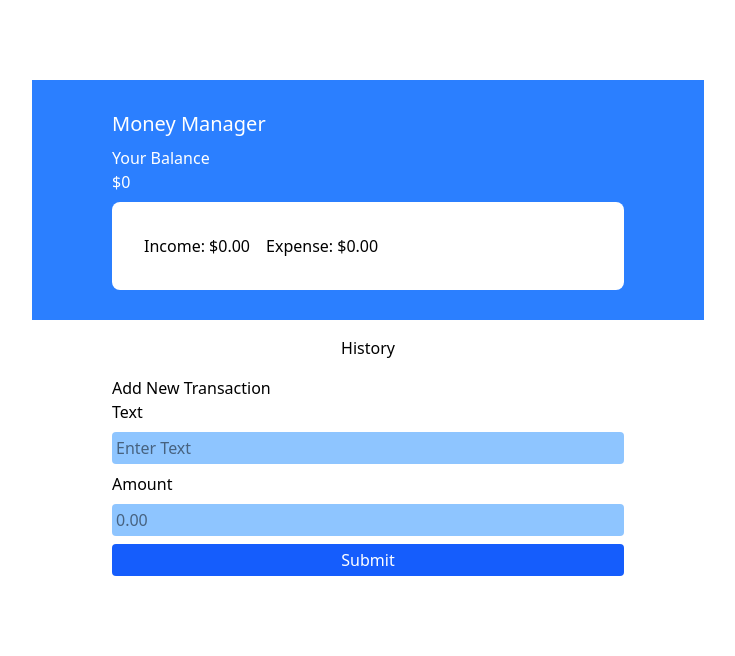
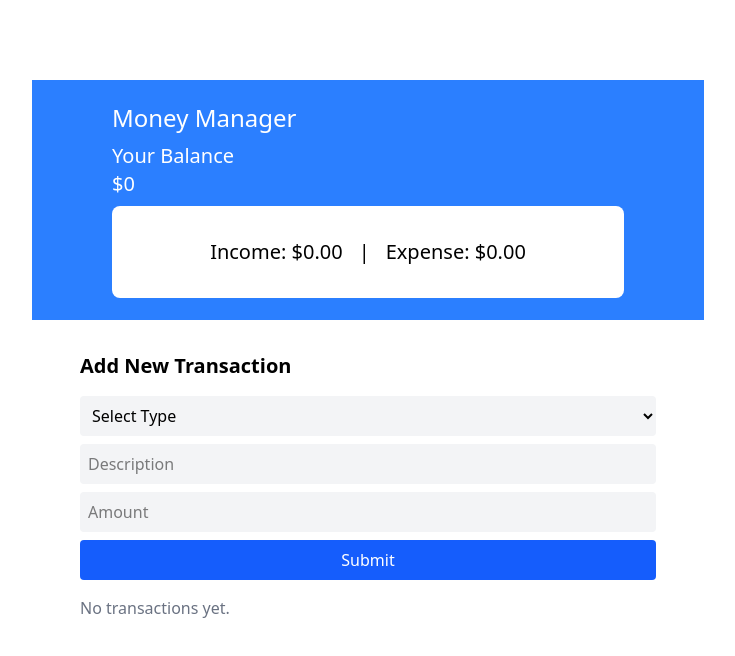
Before and after one commit to LordMamoo/Money-React, a React (Vite) app: page / in a window 1280 px wide. Shown: the top 656 px of the page, without its empty margins (272-1007 px from the left). Built offline with nearby package versions, Linux system fonts and the light colour scheme.

Commit message:
created feature to add transactions to site

```diff
--- a/src/App.jsx
+++ b/src/App.jsx
@@ -1,17 +1,12 @@
-import { useState } from 'react'
 import Balance from "./components/Balance.jsx";
 import History from "./components/History.jsx";
-import Transaction from "./components/Transaction.jsx"
 
 function App() {
-  // const [count, setCount] = useState(0)
-
   return (
     <>
       <main className='min-h-dvh w-dvw flex flex-col items-center gap-4 p-20'>
           <Balance />
           <History />
-          <Transaction />
       </main>
     </>
   );
--- a/src/components/Balance.jsx
+++ b/src/components/Balance.jsx
@@ -1,3 +1,5 @@
+import History from "History.jsx"
+
 export default function Balance() {
     let income = (0).toFixed(2);
     let expense = (0).toFixed(2);
@@ -11,13 +13,14 @@ export default function Balance() {
 
     return (
         <div id="balance" className='flex flex-col justify-center items-center gap-2 p-4 bg-blue-500 w-2xl h-60 text-white'>
-            <h1 className="text-xl w-lg">Money Manager</h1>
-            <div className="w-lg">
+            <h1 className="text-2xl w-lg">Money Manager</h1>
+            <div className="w-lg text-xl">
                 <h2>Your Balance</h2>
                 <span>${balance}</span>
             </div>
-            <div className="flex gap-4 p-8 w-lg bg-white rounded-lg text-black">
+            <div className="flex justify-center items-center gap-4 p-8 w-lg bg-white rounded-lg text-black text-xl">
                 <span>Income: ${income}</span>
+                <span>|</span>
                 <span>Expense: ${expense}</span>
             </div>
         </div>
--- a/src/components/History.jsx
+++ b/src/components/History.jsx
@@ -1,6 +1,29 @@
+// History.jsx
+import { useState, useEffect } from "react";
+import TransactionForm from "./TransactionForm";
+import TransactionList from "./TransactionList";
+
 export default function History() {
+    const [transactions, setTransactions] = useState([]);
+
+    // Load from localStorage when component mounts
+    useEffect(() => {
+        const saved = JSON.parse(localStorage.getItem("transactions")) || [];
+        setTransactions(saved);
+    }, []);
+
+    // Save to localStorage when transactions change
+    useEffect(() => {
+        localStorage.setItem("transactions", JSON.stringify(transactions));
+    }, [transactions]);
+
     return (
-        <h1>History</h1>
-    )
-
+        <div className="p-4">
+            <TransactionForm
+                transactions={transactions}
+                setTransactions={setTransactions}
+            />
+            <TransactionList transactions={transactions} />
+        </div>
+    );
 }
--- a/src/components/Transaction.jsx
+++ /dev/null
@@ -1,18 +0,0 @@
-export default function Transaction() {
-    function addTransaction() {
-
-    }
-
-    return (
-        <div className="w-lg text-left">
-            <h1>Add New Transaction</h1>
-            <form action="submit" className="flex flex-col gap-2">
-                <label htmlFor="type">Text</label>
-                <input id="type" type="text" placeholder="Enter Text" className="p-1 bg-blue-300 rounded" />
-                <label htmlFor="amount">Amount</label>
-                <input id="amount" type="text" placeholder="0.00" className="p-1 bg-blue-300 rounded" />
-                <input type="submit" className="p-1 bg-blue-600 rounded text-white" />
-            </form>
-        </div>
-    )
-}
--- /dev/null
+++ b/src/components/TransactionForm.jsx
@@ -0,0 +1,80 @@
+// TransactionForm.jsx
+import { useState } from "react";
+
+export default function TransactionForm({ transactions = [], setTransactions }) {
+    const [formData, setFormData] = useState({
+        type: "",
+        text: "",
+        amount: "",
+    });
+
+    function handleChange(e) {
+        const { id, value } = e.target;
+        setFormData((prev) => ({ ...prev, [id]: value }));
+    }
+
+    function handleBlur(event) {
+        const { id, value } = event.target;
+
+        if (id === "amount") {
+            const numericValue = parseFloat(value.replace(/[^0-9.-]+/g, ""));
+            if (!isNaN(numericValue)) {
+                const formatted = numericValue.toLocaleString("en-US", {
+                    style: "currency",
+                    currency: "USD",
+                });
+                setFormData((prevData) => ({
+                    ...prevData,
+                    amount: formatted,
+                }));
+            }
+        }
+    }
+
+    function addTransaction(e) {
+        e.preventDefault();
+
+        const numericAmount = parseFloat(formData.amount.replace(/[^0-9.-]+/g, ""));
+        if (isNaN(numericAmount)) return;
+
+        const newTransaction = {
+            ...formData,
+            amount: numericAmount,
+            id: Date.now(),
+        };
+
+        const updated = [...transactions, newTransaction];
+        setTransactions(updated);
+        setFormData({ type: "", text: "", amount: "" });
+    }
+
+    return (
+        <form onSubmit={addTransaction} className="flex flex-col gap-2 w-xl">
+            <h2 className="text-xl font-semibold mb-2">Add New Transaction</h2>
+            <select id="type" className="rounded bg-gray-100 p-2" value={formData.type} onChange={handleChange} required>
+                <option value="">Select Type</option>
+                <option value="income">Income</option>
+                <option value="expense">Expense</option>
+            </select>
+            <input
+                id="text"
+                type="text"
+                placeholder="Description"
+                className="rounded bg-gray-100 p-2"
+                value={formData.text}
+                onChange={handleChange}
+            />
+            <input
+                id="amount"
+                type="text"
+                placeholder="Amount"
+                className="rounded bg-gray-100 p-2"
+                value={formData.amount}
+                onChange={handleChange}
+                onBlur={handleBlur}
+                required
+            />
+            <button type="submit" className="bg-blue-600 text-white p-2 rounded">Submit</button>
+        </form>
+    );
+}
--- /dev/null
+++ b/src/components/TransactionList.jsx
@@ -0,0 +1,25 @@
+// TransactionList.jsx
+export default function TransactionList({ transactions }) {
+    if (transactions.length === 0) {
+        return <p className="text-gray-500 mt-4">No transactions yet.</p>;
+    }
+
+    return (
+        <div className="mt-4">
+            <h2 className="text-xl font-semibold">History</h2>
+            <ul className="mt-2">
+                {transactions.map((t) => (
+                    <li
+                        key={t.id}
+                        className="p-2 bg-gray-100 my-1 rounded flex justify-between items-center"
+                    >
+                        <span className="capitalize">{t.type} ({t.text})</span>
+                        <span className={t.type === "income" ? "text-green-600" : "text-red-600"}>
+                            ${t.amount.toFixed(2)}
+                        </span>
+                    </li>
+                ))}
+            </ul>
+        </div>
+    );
+}
```
